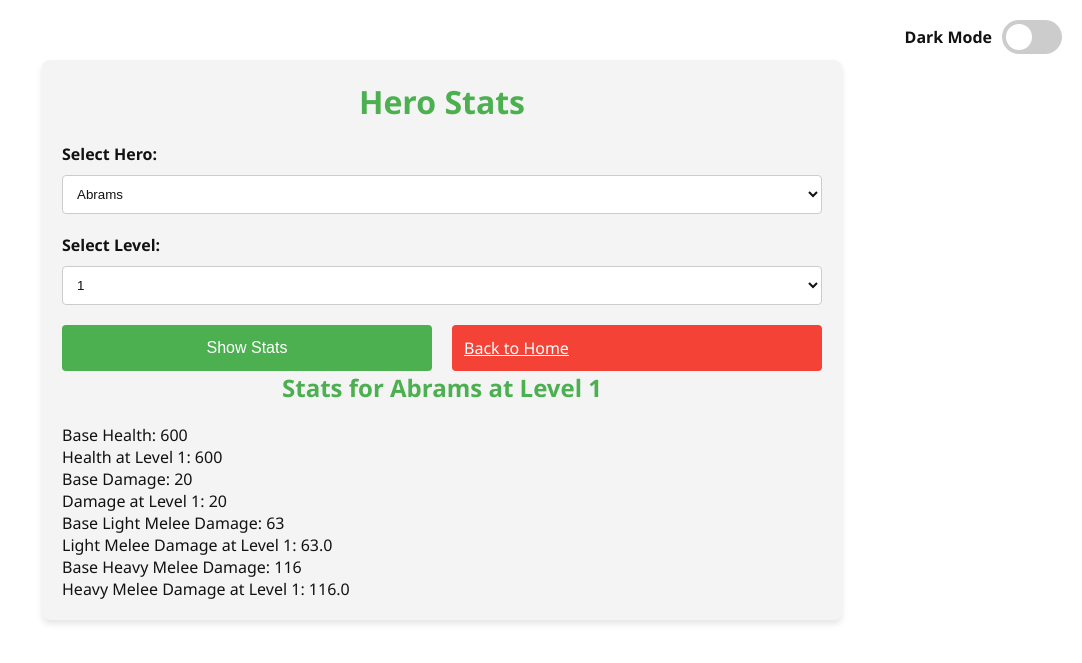
After one commit to edin2pies/deadlock-program, a Django app: page /hero_stats/ in a window 1280 px wide. The commit adds this page. Shown: the top 663 px of the page, without its empty margins (198-1280 px from the left). Run offline with Django 5.2, Linux system fonts and the light colour scheme.

Commit message:
Added a hero stat page, calculates hero damage based on current level

```diff
--- a/recommender/data.py
+++ b/recommender/data.py
@@ -112,3 +112,28 @@ def prioritize_items(preferred, counter_items):
             remaining.append((item, details))
 
     return prioritized, remaining
+
+hero_stats_growth = {
+    "abrams": {"base_health": 600, "health_growth": 32, "base_damage": 20, "damage_growth": 2, "base_light": 63, "light_growth": 3.4, "base_heavy": 116, "heavy_growth": 3.4},
+    "bebop": {"base_health": 600, "health_growth": 32, "base_damage": 20, "damage_growth": 2, "base_light": 63, "light_growth": 3.4, "base_heavy": 116, "heavy_growth": 3.4},
+    "dynamo": {"base_health": 600, "health_growth": 32, "base_damage": 20, "damage_growth": 2, "base_light": 63, "light_growth": 3.4, "base_heavy": 116, "heavy_growth": 3.4},
+    "grey talon": {"base_health": 600, "health_growth": 32, "base_damage": 20, "damage_growth": 2, "base_light": 63, "light_growth": 3.4, "base_heavy": 116, "heavy_growth": 3.4},
+    "haze": {"base_health": 600, "health_growth": 32, "base_damage": 20, "damage_growth": 2, "base_light": 63, "light_growth": 3.4, "base_heavy": 116, "heavy_growth": 3.4},
+    "infernus": {"base_health": 600, "health_growth": 32, "base_damage": 20, "damage_growth": 2, "base_light": 63, "light_growth": 3.4, "base_heavy": 116, "heavy_growth": 3.4},
+    "ivy": {"base_health": 600, "health_growth": 32, "base_damage": 20, "damage_growth": 2, "base_light": 63, "light_growth": 3.4, "base_heavy": 116, "heavy_growth": 3.4},
+    "kelvin": {"base_health": 600, "health_growth": 32, "base_damage": 20, "damage_growth": 2, "base_light": 63, "light_growth": 3.4, "base_heavy": 116, "heavy_growth": 3.4},
+    "lady geist": {"base_health": 600, "health_growth": 32, "base_damage": 20, "damage_growth": 2, "base_light": 63, "light_growth": 3.4, "base_heavy": 116, "heavy_growth": 3.4},
+    "lash": {"base_health": 600, "health_growth": 32, "base_damage": 20, "damage_growth": 2, "base_light": 63, "light_growth": 3.4, "base_heavy": 116, "heavy_growth": 3.4},
+    "mcGinnis": {"base_health": 600, "health_growth": 32, "base_damage": 20, "damage_growth": 2, "base_light": 63, "light_growth": 3.4, "base_heavy": 116, "heavy_growth": 3.4},
+    "mo & krill": {"base_health": 600, "health_growth": 32, "base_damage": 20, "damage_growth": 2, "base_light": 63, "light_growth": 3.4, "base_heavy": 116, "heavy_growth": 3.4},
+    "paradox": {"base_health": 600, "health_growth": 32, "base_damage": 20, "damage_growth": 2, "base_light": 63, "light_growth": 3.4, "base_heavy": 116, "heavy_growth": 3.4},
+    "pocket": {"base_health": 600, "health_growth": 32, "base_damage": 20, "damage_growth": 2, "base_light": 63, "light_growth": 3.4, "base_heavy": 116, "heavy_growth": 3.4},
+    "seven": {"base_health": 600, "health_growth": 32, "base_damage": 20, "damage_growth": 2, "base_light": 63, "light_growth": 3.4, "base_heavy": 116, "heavy_growth": 3.4},
+    "shiv": {"base_health": 600, "health_growth": 32, "base_damage": 20, "damage_growth": 2, "base_light": 63, "light_growth": 3.4, "base_heavy": 116, "heavy_growth": 3.4},
+    "vindicta": {"base_health": 600, "health_growth": 32, "base_damage": 20, "damage_growth": 2, "base_light": 63, "light_growth": 3.4, "base_heavy": 116, "heavy_growth": 3.4},
+    "viscous": {"base_health": 600, "health_growth": 32, "base_damage": 20, "damage_growth": 2, "base_light": 63, "light_growth": 3.4, "base_heavy": 116, "heavy_growth": 3.4},
+    "warden": {"base_health": 600, "health_growth": 32, "base_damage": 20, "damage_growth": 2, "base_light": 63, "light_growth": 3.4, "base_heavy": 116, "heavy_growth": 3.4},
+    "wraith": {"base_health": 600, "health_growth": 32, "base_damage": 20, "damage_growth": 2, "base_light": 63, "light_growth": 3.4, "base_heavy": 116, "heavy_growth": 3.4},
+    "yamato": {"base_health": 600, "health_growth": 32, "base_damage": 20, "damage_growth": 2, "base_light": 63, "light_growth": 3.4, "base_heavy": 116, "heavy_growth": 3.4},
+    # Add other heroes with their respective growth values
+}
--- /dev/null
+++ b/recommender/templates/recommender/hero_stats.html
@@ -0,0 +1,90 @@
+<!-- recommender/templates/recommender/hero_stats.html -->
+
+{% load static %}
+<!DOCTYPE html>
+<html lang="en">
+<head>
+    <meta charset="UTF-8">
+    <meta name="viewport" content="width=device-width, initial-scale=1.0">
+    <title>Hero Stats</title>
+    <link rel="stylesheet" href="{% static 'recommender/styles.css' %}">
+</head>
+<body>
+    <div class="container">
+        <h1>Hero Stats</h1>
+
+        <!-- Dark Mode Toggle -->
+        <div class="toggle-switch">
+            <label for="theme-toggle">Dark Mode</label>
+            <label class="switch">
+                <input type="checkbox" id="theme-toggle">
+                <span class="slider"></span>
+            </label>
+        </div>
+
+        <form method="GET" action="{% url 'hero_stats' %}">
+            <div class="form-group">
+                <label for="hero-select">Select Hero:</label>
+                <select id="hero-select" name="hero" class="form-control">
+                    {% for hero in hero_names %}
+                        <option value="{{ hero }}" {% if hero == selected_hero %}selected{% endif %}>{{ hero|title }}</option>
+                    {% endfor %}
+                </select>
+            </div>
+
+            <div class="form-group">
+                <label for="level-select">Select Level:</label>
+                <select id="level-select" name="level" class="form-control">
+                    {% for i in levels %}
+                        <option value="{{ i }}" {% if i == selected_level %}selected{% endif %}>{{ i }}</option>
+                    {% endfor %}
+                </select>
+            </div>
+
+            <div class="button-group">
+                <button type="submit" class="btn-submit">Show Stats</button>
+                <a href="{% url 'home' %}" class="btn-clear">Back to Home</a>
+            </div>
+
+        </form>
+
+        {% if hero_stats %}
+            <h2>Stats for {{ hero_stats.name|title }} at Level {{ hero_stats.level }}</h2>
+            <p>Base Health: {{ hero_stats.base_health }}</p>
+            <p>Health at Level {{ hero_stats.level }}: {{ hero_stats.current_health }}</p>
+            <p>Base Damage: {{ hero_stats.base_damage }}</p>
+            <p>Damage at Level {{ hero_stats.level }}: {{ hero_stats.current_damage }}</p>
+            <p>Base Light Melee Damage: {{ hero_stats.base_light }}</p>
+            <p>Light Melee Damage at Level {{ hero_stats.level }}: {{ hero_stats.current_light }}</p>
+            <p>Base Heavy Melee Damage: {{ hero_stats.base_heavy }}</p>
+            <p>Heavy Melee Damage at Level {{ hero_stats.level }}: {{ hero_stats.current_heavy }}</p>
+        {% else %}
+            <p>Select a hero and level to see their stats.</p>
+        {% endif %}
+    </div>
+
+    <script>
+        // Dark Mode Toggle Script
+        const toggleSwitch = document.getElementById('theme-toggle');
+        const currentTheme = localStorage.getItem('theme') ? localStorage.getItem('theme') : null;
+
+        if (currentTheme) {
+            document.documentElement.setAttribute('data-theme', currentTheme);
+
+            if (currentTheme === 'dark') {
+                toggleSwitch.checked = true;
+            }
+        }
+
+        toggleSwitch.addEventListener('change', function(event) {
+            if (event.target.checked) {
+                document.documentElement.setAttribute('data-theme', 'dark');
+                localStorage.setItem('theme', 'dark');
+            } else {
+                document.documentElement.setAttribute('data-theme', 'light');
+                localStorage.setItem('theme', 'light');
+            }
+        });
+    </script>
+</body>
+</html>
--- a/recommender/urls.py
+++ b/recommender/urls.py
@@ -5,4 +5,6 @@ from . import views
 
 urlpatterns = [
     path('', views.home, name='home'),
+    path('item_recommender/', views.item_recommender, name='item_recommender'),
+    path('hero_stats/', views.hero_stats, name='hero_stats'),
 ]
--- a/recommender/views.py
+++ b/recommender/views.py
@@ -1,14 +1,63 @@
 # recommender/views.py
 
 from django.shortcuts import render
-from .data import hero_counters, preferred_items, original_hero_names, get_counter_items_ordered, prioritize_items
+from .data import hero_counters, preferred_items, original_hero_names, get_counter_items_ordered, prioritize_items, hero_stats_growth
 from .forms import HeroForm
 import re
 
 def home(request):
     return render(request, 'recommender/home.html')
 
-def home(request):
+def hero_stats(request):
+    hero_stats_data = hero_stats_growth  # Ensure this is correctly imported from data.py
+    selected_hero = request.GET.get('hero', 'abrams')  # Default to 'abrams' if no hero selected
+    selected_level = int(request.GET.get('level', 1))  # Default to level 1 if no level selected
+
+    # Calculate stats based on selected hero and level
+    if selected_hero in hero_stats_data:
+        base_health = hero_stats_data[selected_hero]['base_health']
+        health_growth = hero_stats_data[selected_hero]['health_growth']
+        base_damage = hero_stats_data[selected_hero]['base_damage']
+        damage_growth = hero_stats_data[selected_hero]['damage_growth']
+        base_light = hero_stats_data[selected_hero]['base_light']
+        light_growth = hero_stats_data[selected_hero]['light_growth']
+        base_heavy = hero_stats_data[selected_hero]['base_heavy']
+        heavy_growth = hero_stats_data[selected_hero]['heavy_growth']
+
+        # Calculate current stats
+        current_health = base_health + (health_growth * (selected_level - 1))
+        current_damage = base_damage + (damage_growth * (selected_level - 1))
+        current_light = base_light + (light_growth * (selected_level - 1))
+        current_heavy = base_heavy + (heavy_growth * (selected_level -1))
+
+        # Create a dictionary for template rendering
+        hero_stats = {
+            'name': selected_hero,
+            'base_health': base_health,
+            'current_health': current_health,
+            'base_damage': base_damage,
+            'current_damage': current_damage,
+            'base_light': base_light,
+            'current_light': current_light,
+            'base_heavy': base_heavy,
+            'current_heavy': current_heavy,
+            'level': selected_level
+        }
+    else:
+        hero_stats = {}
+
+    # Create a list of levels from 1 to 10
+    levels = list(range(1, 15))  # This creates a list of levels [1, 2, 3, 4, 5, 6, 7, 8, 9, 10]
+
+    return render(request, 'recommender/hero_stats.html', {
+        'hero_stats': hero_stats,
+        'hero_names': hero_stats_data.keys(),  # Pass available hero names
+        'selected_hero': selected_hero,
+        'selected_level': selected_level,
+        'levels': levels  # Pass the levels list to the template
+    })
+
+def item_recommender(request):
     error_message = None
     player_hero = None
     preferred_sorted = []
@@ -43,7 +92,7 @@ def home(request):
                 'remaining_sorted': remaining_sorted
             })
 
-    return render(request, 'recommender/home.html', {
+    return render(request, 'recommender/item_recommender.html', {
         'heroes': sorted(original_hero_names.values()),
         'error': error_message,
         'player_hero': player_hero,
--- a/static/recommender/styles.css
+++ b/static/recommender/styles.css
@@ -12,6 +12,32 @@ body {
     background-color: var(--background-color);
     color: var(--text-color);
     transition: background-color 0.3s, color 0.3s;
+}
+
+.nav-bar {
+    display: flex;
+    justify-content: space-around; /* Spread links evenly */
+    align-items: center;
+    background-color: var(--secondary-color);
+    padding: 15px 20px;
+    box-shadow: 0 4px 6px rgba(0,0,0,0.1);
+}
+
+/* Navigation Links */
+.nav-link {
+    text-decoration: none;
+    padding: 10px 15px;
+    margin: 0 10px; /* Space between links */
+    color: var(--text-color);
+    background-color: var(--primary-color);
+    border-radius: 5px;
+    transition: background-color 0.3s, transform 0.2s;
+}
+
+/* Link Hover Effects */
+.nav-link:hover {
+    background-color: #3e8e41; /* Darker shade on hover */
+    transform: translateY(-2px);
 }
 
 /* Light and Dark Theme Variables */
```
Also changed, not shown: recommender/templates/recommender/home.html (+10 -85 lines), recommender/templates/recommender/item_recommender.html (added, +129 -0 lines).
